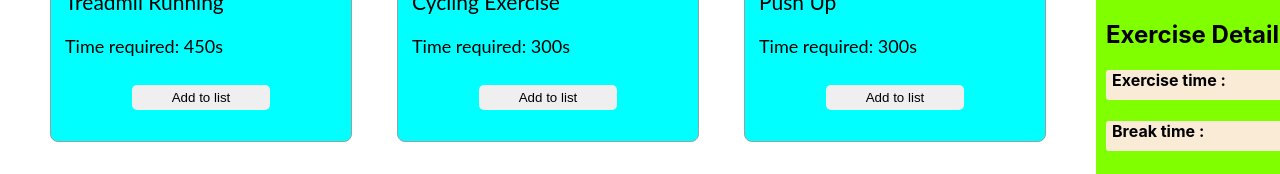
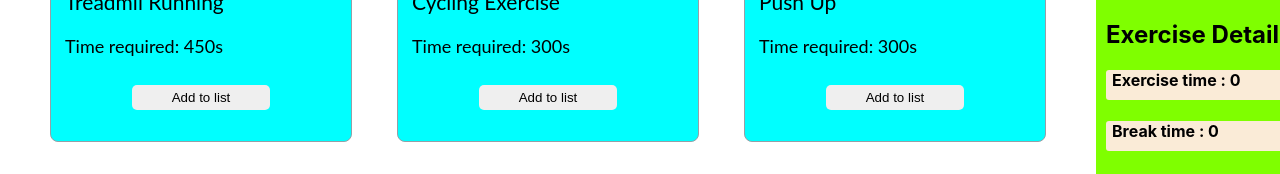
Before and after one commit to mustakimbellah/Physical-exercise, a React (Create React App) app: page / in a window 1280 px wide. Shown: the part 508-682 px from the top of the page. Built offline with nearby package versions, Linux system fonts and the light colour scheme.

Commit message:
funtion ready

```diff
--- a/src/components/Break/Break.js
+++ b/src/components/Break/Break.js
@@ -1,24 +1,29 @@
-import React from 'react';
+import React, { useState } from 'react';
 import './Break.css'
 
-const Break = () => {
+const Break = (props) => {
+    const [br, setBr] = useState(0);
+    if (br)
+        localStorage.setItem('set', br);
+    // setBr(localStorage.getItem('set'));
+
     return (
         <div className='break-container'>
             <h5>Add A Break</h5>
             <div className='btn-second'>
-                <button className='btn'>10s</button>
-                <button className='btn'>20s</button>
-                <button className='btn'>30s</button>
-                <button className='btn'>40s</button>
-                <button className='btn'>50s</button>
+                <button onClick={() => setBr(10)} className='btn'>10s</button>
+                <button onClick={() => setBr(20)} className='btn'>20s</button>
+                <button onClick={() => setBr(30)} className='btn'>30s</button>
+                <button onClick={() => setBr(40)} className='btn'>40s</button>
+
             </div>
             <div>
                 <h2>Exercise Details</h2>
                 <div className='exercise-time'>
-                    <h4>Exercise time : { }</h4>
+                    <h4>Exercise time : {props.time}</h4>
                 </div>
                 <div className='exercise-time'>
-                    <h4>Break time : { }</h4>
+                    <h4>Break time : {br}</h4>
                 </div>
             </div>
 
--- a/src/components/Exercise/Exercise.js
+++ b/src/components/Exercise/Exercise.js
@@ -1,8 +1,10 @@
-import React from 'react';
+import React, { useState } from 'react';
 import './Exercise.css';
 
 const Exercise = (props) => {
     const { name, photo, time } = props.exercise;
+
+    //console.log(timee);
     return (
         <div className='exercise-container-r'>
             <img src={photo} alt="" srcset="" />
@@ -11,7 +13,10 @@ const Exercise = (props) => {
                 <p className='exercise-name2'>Time required: {time}s</p>
             </div>
             <div className='btn'>
-                <button className='exercise-btn'>Add to list</button>
+                <button onClick={() => props.ti(time)} className='exercise-btn'>Add to list</button>
+
+
+
             </div>
 
 
--- a/src/components/Gym/Gym.js
+++ b/src/components/Gym/Gym.js
@@ -13,6 +13,12 @@ const Gym = () => {
             .then(res => res.json())
             .then(data => setExercises(data));
     }, [])
+    const [timee, setTime] = useState(0);
+    const total = (tim) => {
+        let newTime = parseInt(timee) + parseInt(tim);
+        setTime(newTime);
+
+    }
     return (
         <div className='gym-container'>
             <div className='exercise-container'>
@@ -21,13 +27,14 @@ const Gym = () => {
                     exercises.map(exercise => <Exercise
                         key={exercise.id}
                         exercise={exercise}
+                        ti={total}
                     ></Exercise>)
                 }
             </div>
             <div className='cart-container'>
                 <Myinfo></Myinfo>
                 <Wha></Wha>
-                <Break></Break>
+                <Break time={timee}></Break>
 
 
             </div>
--- a/src/components/Question/Question.js
+++ b/src/components/Question/Question.js
@@ -26,7 +26,11 @@ const Question = () => {
                         <p>Stateless components cannot have State</p>
                     </div>
                 </div>
+            </div>
 
+            <div className='question-ans'>
+                <h3>Question-3: useEffect ?</h3>
+                <p></p>
             </div>
         </div>
 
```
